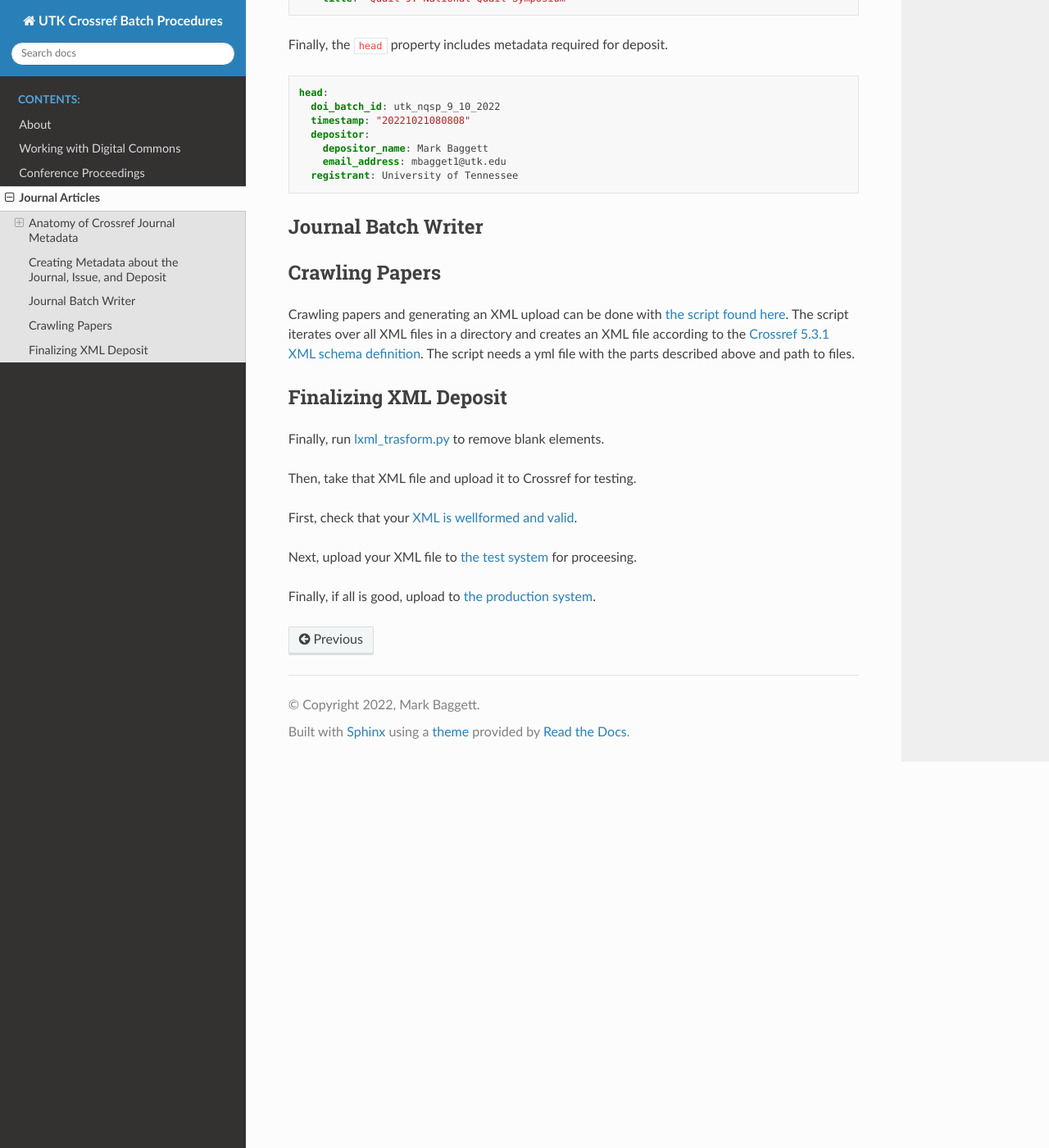
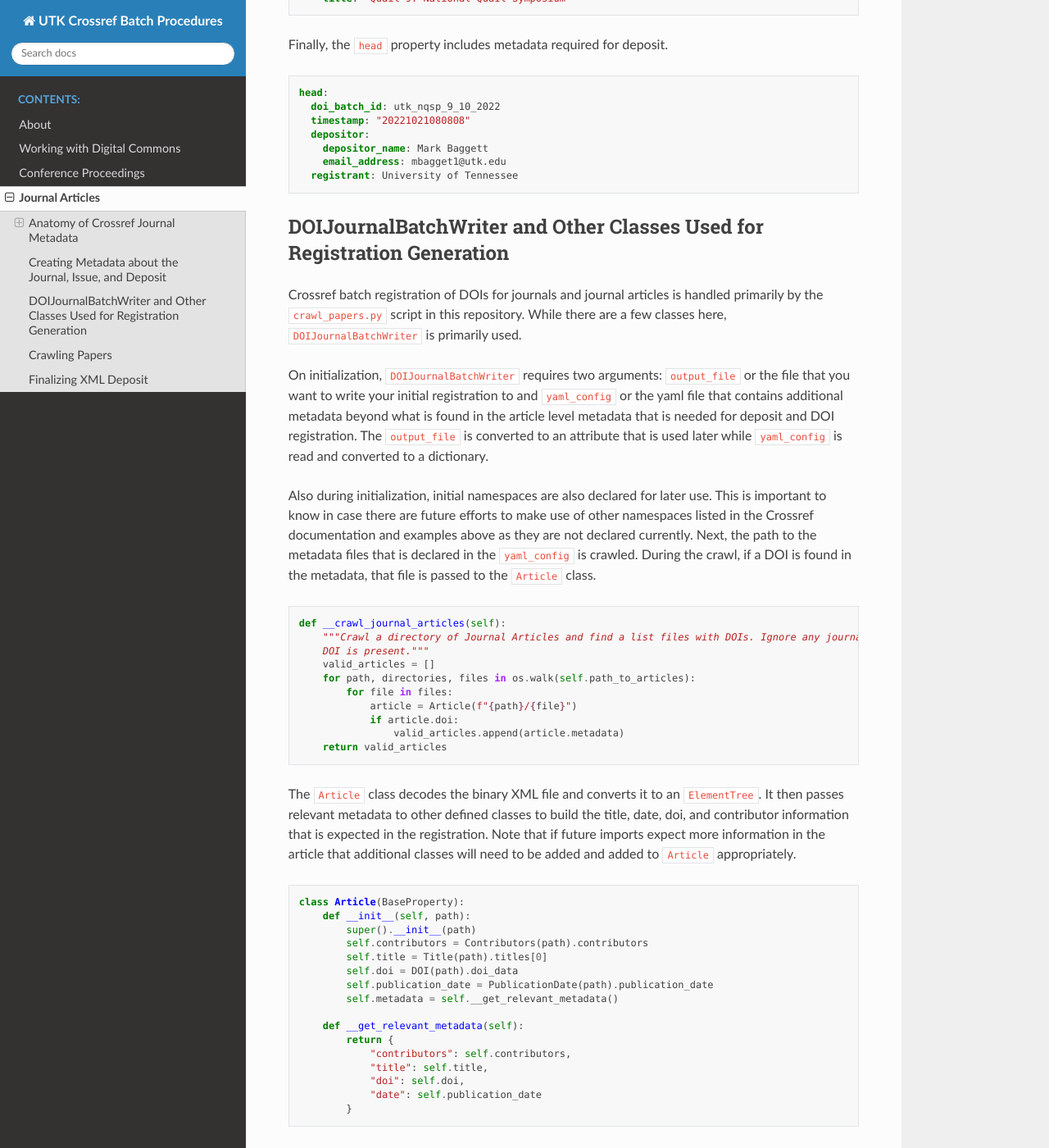
Before and after one commit to markpbaggett/crossref_batch, a Sphinx documentation site: the page built from docs/source/contents/4_journal_articles.rst, in a window 1280 px wide and 1400 px high, scrolled down 8657 px. Shown: the whole window at 82% size. Built offline with Sphinx 7.4.7 and the Read the Docs theme 2.0.0, drawn with Linux system fonts in a browser that asks for light colours; some of the changed text lies outside the part shown.

Commit message:
Add basic explanation of crawling and existing code.

```diff
--- a/docs/source/contents/4_journal_articles.rst
+++ b/docs/source/contents/4_journal_articles.rst
@@ -474,9 +474,125 @@ Finally, the :code:`head` property includes metadata required for deposit.
         email_address: mbagget1@utk.edu
       registrant: University of Tennessee
 
---------------------
-Journal Batch Writer
---------------------
+------------------------------------------------------------------------
+DOIJournalBatchWriter and Other Classes Used for Registration Generation
+------------------------------------------------------------------------
+
+Crossref batch registration of DOIs for journals and journal articles is handled primarily by the :code:`crawl_papers.py`
+script in this repository.  While there are a few classes here, :code:`DOIJournalBatchWriter` is primarily used.
+
+On initialization, :code:`DOIJournalBatchWriter` requires two arguments: :code:`output_file` or the file that you want
+to write your initial registration to and :code:`yaml_config` or the yaml file that contains additional metadata beyond
+what is found in the article level metadata that is needed for deposit and DOI registration. The :code:`output_file` is
+converted to an attribute that is used later while :code:`yaml_config` is read and converted to a dictionary.
+
+Also during initialization, initial namespaces are also declared for later use.  This is important to know in case there
+are future efforts to make use of other namespaces listed in the Crossref documentation and examples above as they are not
+declared currently. Next, the path to the metadata files that is declared in the :code:`yaml_config` is crawled. During
+the crawl, if a DOI is found in the metadata, that file is passed to the :code:`Article` class.
+
+.. code-block:: python
+
+    def __crawl_journal_articles(self):
+        """Crawl a directory of Journal Articles and find a list files with DOIs. Ignore any journal content where no
+        DOI is present."""
+        valid_articles = []
+        for path, directories, files in os.walk(self.path_to_articles):
+            for file in files:
+                article = Article(f"{path}/{file}")
+                if article.doi:
+                    valid_articles.append(article.metadata)
+        return valid_articles
+
+The :code:`Article` class decodes the binary XML file and converts it to an :code:`ElementTree`. It then passes relevant
+metadata to other defined classes to build the title, date, doi, and contributor information that is expected in the
+registration. Note that if future imports expect more information in the article that additional classes will need to be
+added and added to :code:`Article` appropriately.
+
+.. code-block:: python
+
+    class Article(BaseProperty):
+        def __init__(self, path):
+            super().__init__(path)
+            self.contributors = Contributors(path).contributors
+            self.title = Title(path).titles[0]
+            self.doi = DOI(path).doi_data
+            self.publication_date = PublicationDate(path).publication_date
+            self.metadata = self.__get_relevant_metadata()
+
+        def __get_relevant_metadata(self):
+            return {
+                "contributors": self.contributors,
+                "title": self.title,
+                "doi": self.doi,
+                "date": self.publication_date
+            }
+
+Finally, the output XML file is generated. Each section of the outgoing XML is defined in a private method in
+:code:`DOIBatchJournalWriter` like in the examples below:
+
+.. code-block:: python
+
+    def __build_journal_issue(self):
+        return self.cr.journal_issue(
+            self.__build_contributors(),
+            self.cr.titles(
+                self.cr.title(
+                    self.proceedings_metadata['journal_issue']['titles']['title']
+                )
+            ),
+            self.cr.publication_date(
+                self.cr.year(
+                    self.proceedings_metadata['journal_issue']['publication_date']['year']
+                )
+            ),
+            self.cr.journal_volume(
+                self.cr.volume(
+                    self.proceedings_metadata['journal_issue']['journal_volume']['volume']
+                )
+            )
+        )
+
+    def __build_journal_metadata(self):
+        return self.cr.journal_metadata(
+            *self.__get_full_titles(),
+            *self.__get_abrev_titles(),
+            *self.__get_issns(),
+            self.__get_doi()
+        )
+
+Ultimately, this data is passed up appropriately to methods representing parent nodes and ultimately converted
+to one XML file.
+
+.. code-block:: python
+
+    def __build_response(self):
+        return etree.tostring(
+            self.__build_xml(),
+            pretty_print=True,
+            xml_declaration=True,
+            encoding='iso-8859-1'
+        )
+
+    def __build_xml(self):
+        begin = self.cr.doi_batch(
+            self.__build_head(),
+            self.__build_body()
+        )
+        begin.attrib['{http://www.w3.org/2001/XMLSchema-instance}schemaLocation'] = "http://www.crossref.org/schema/5.3.1 http://www.crossref.org/schemas/crossref5.3.1.xsd"
+        begin.attrib['version'] = '5.3.1'
+        return begin
+
+In order to pass information accordingly, file and path names are added for each registration at the bottom of the file
+as so:
+
+.. code-block:: python
+
+    if __name__ == "__main__":
+        path_to_proceedings_metadata = "data/quail_journal.yml"
+        x = DoiJournalBatchWriter('test.xml', path_to_proceedings_metadata).response
+        with open('example_journal.xml', 'wb') as example:
+            example.write(x)
 
 
 ---------------
```
